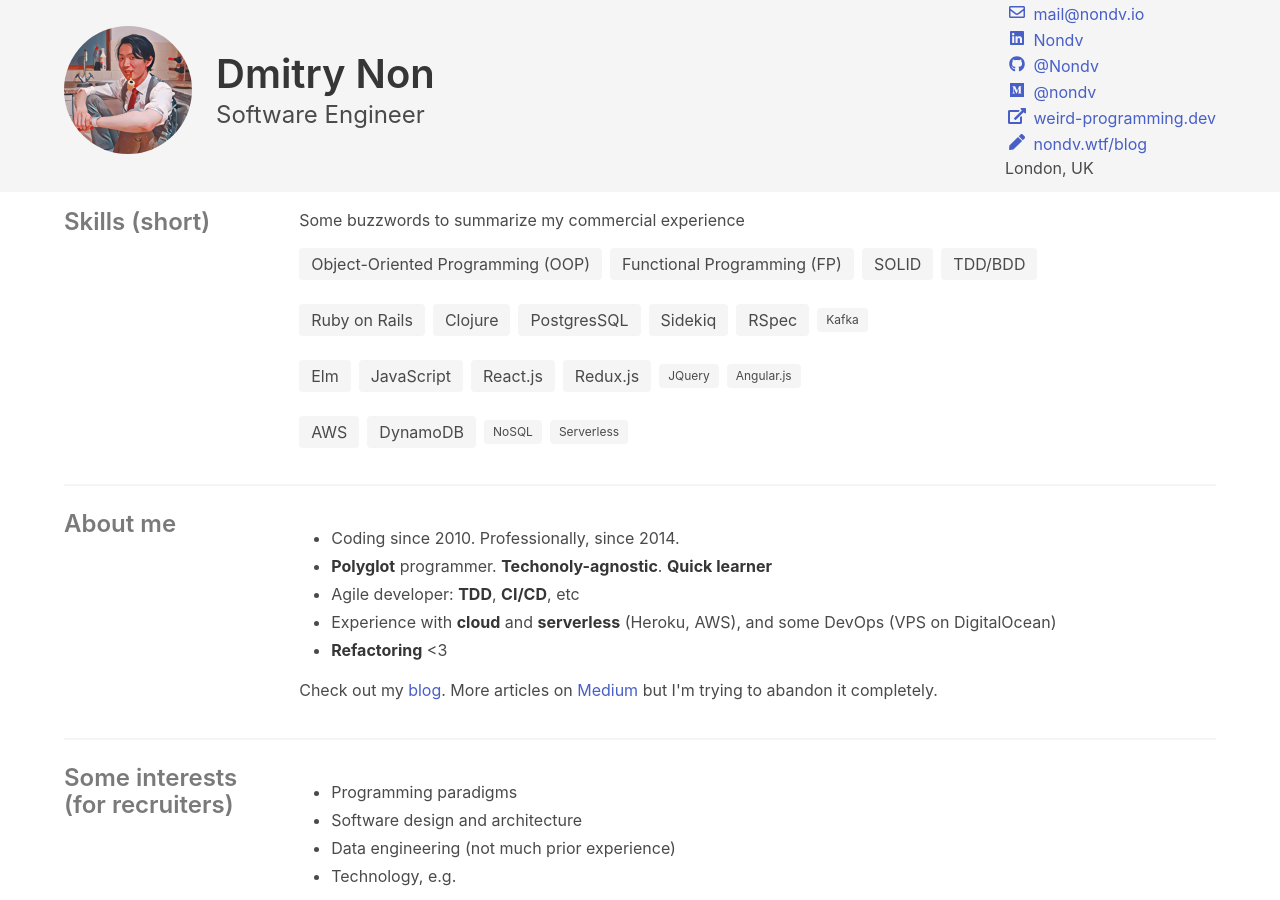
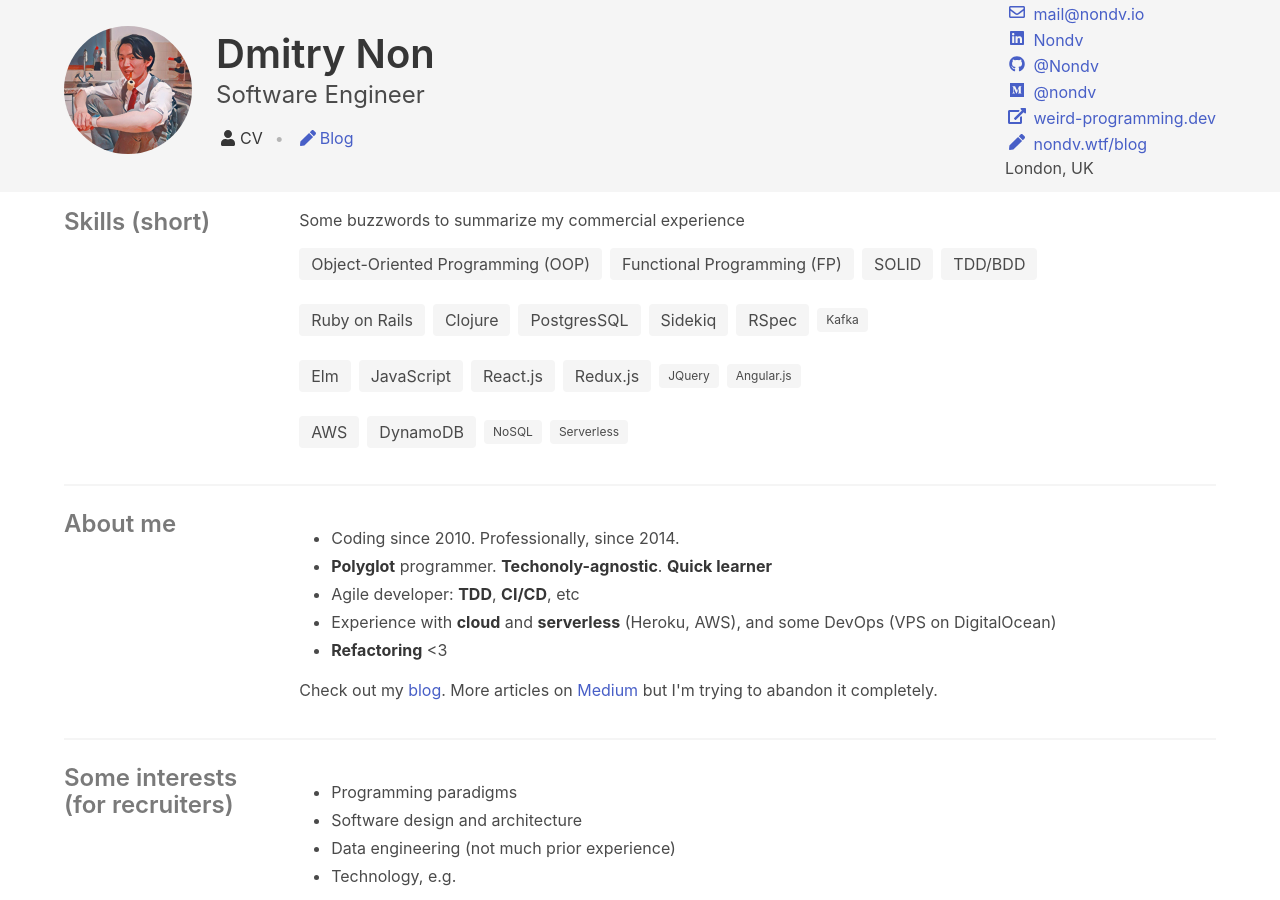
Before and after one commit to Nondv/nondv.github.io, a Jekyll site: the page built from index.html, in a window 1280 px wide and 900 px high. Built offline with Jekyll 4.4.1, drawn with Linux system fonts in a browser that asks for light colours; nearby versions of some CDN libraries.

Commit message:
add cv/blog nav

```diff
--- a/_includes/header.html
+++ b/_includes/header.html
@@ -12,7 +12,19 @@
         <div class="columns is-vcentered">
           <div class="column">
             <div class="title is-size-2">Dmitry Non</div>
-            <div class="subtitle is-size-4">Software Engineer</div>
+            <div class="subtitle is-size-4 mb-4">Software Engineer</div>
+            <nav class="breadcrumb has-bullet-separator" aria-label="breadcrumbs">
+              <ul>
+                {%- if page.path == 'index.html' -%}
+                  <li class="is-active"><a><span class="icon m-0"><i class="fas fa-user"></i></span> CV</a></li>
+                  <li><a href="{% link blog.html %}"><span class="icon m-0"><i class="fas fa-pen"></i></span>Blog</a></li>
+                {%- else -%}
+                  <li><a href="/"><span class="icon m-0"><i class="fas fa-user"></i></span>CV</a></li>
+                  <li class="is-active"><a><span class="icon m-0"><i class="fas fa-pen"></i></span> Blog</a></li>
+                {%- endif -%}
+              </ul>
+            </nav>
+
           </div>
           <div class="column is-narrow">
             <a href="mailto:mail@nondv.io">
```
